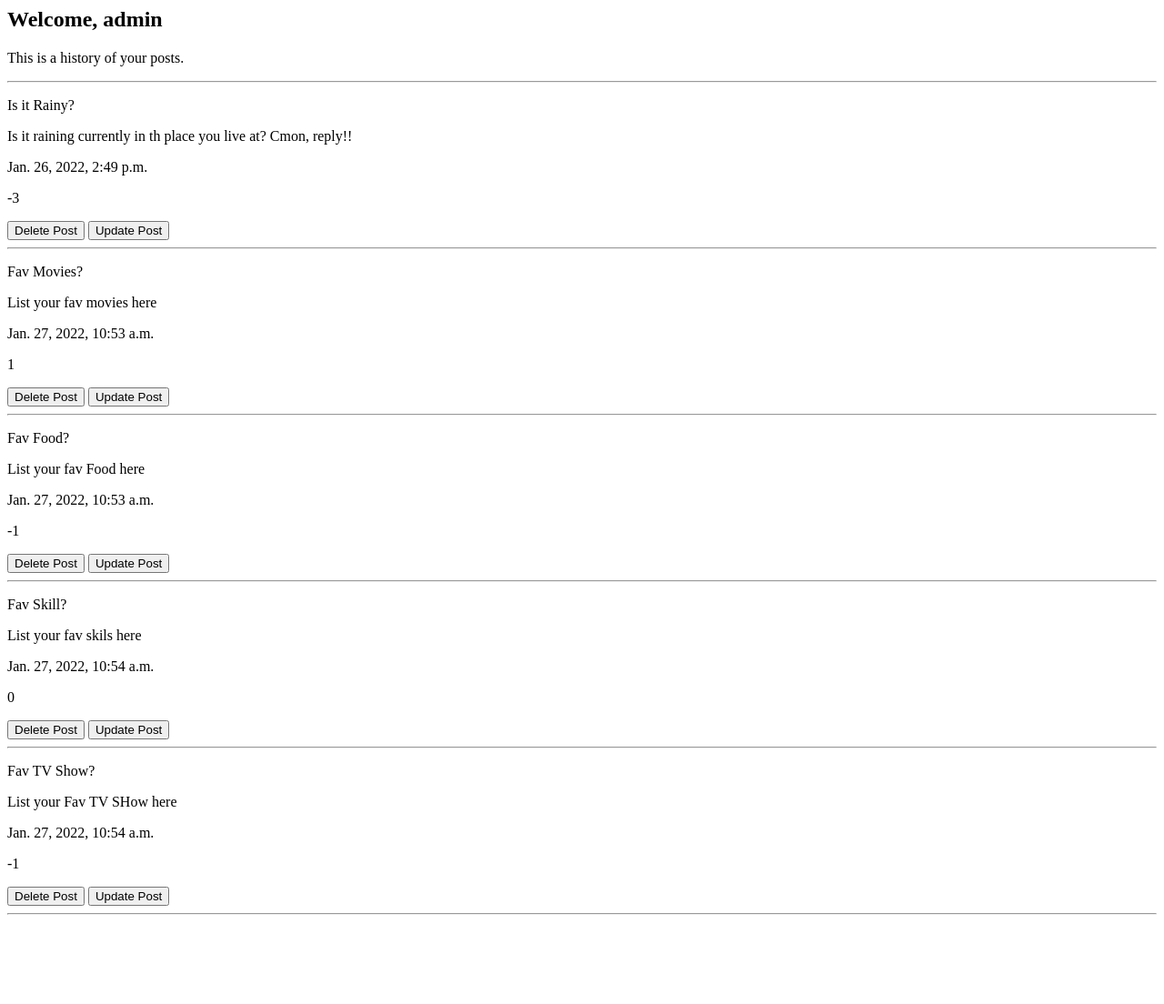
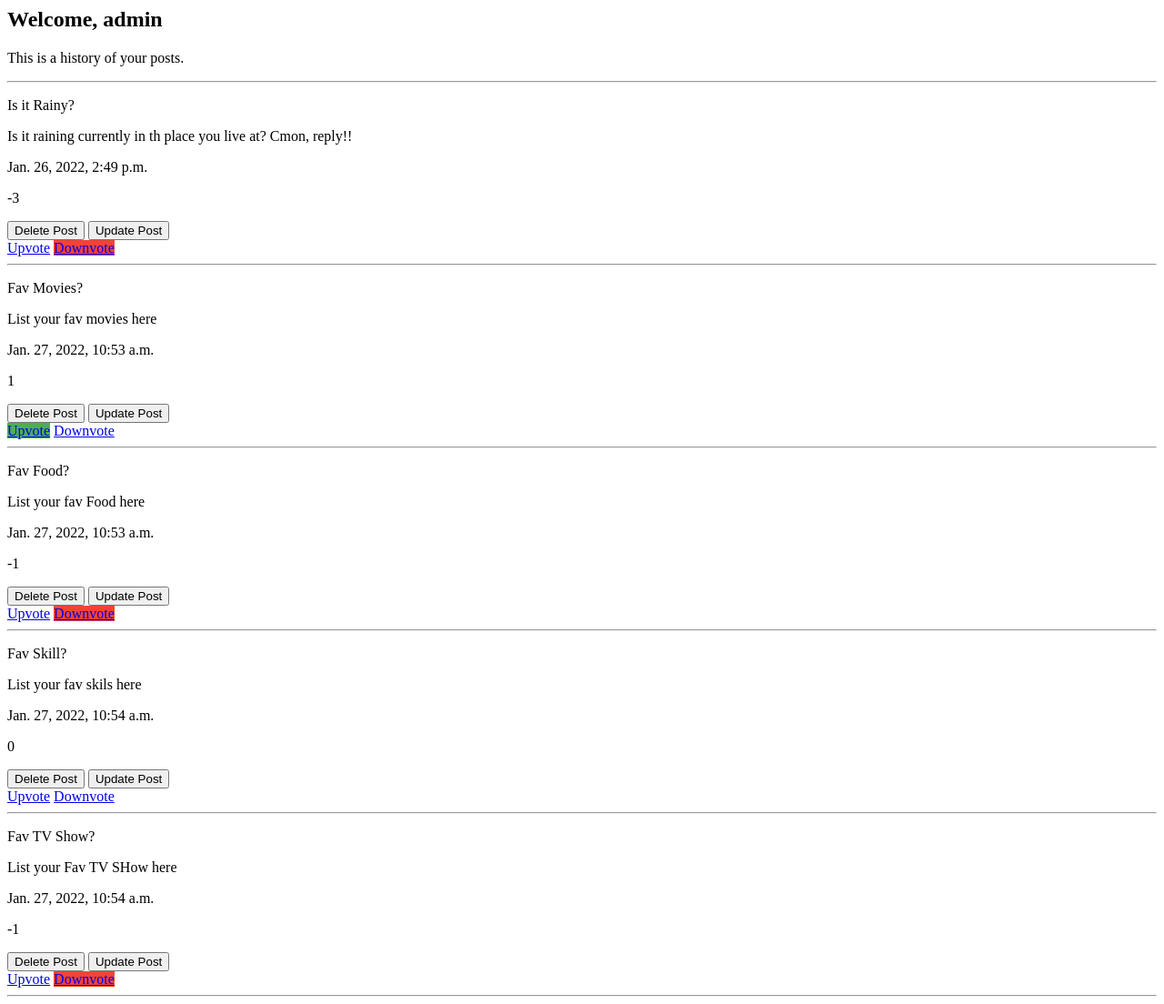
Before and after one commit to Vinayaka2k/reddit-clone, a Django app: page /reddit/profile/ in a window 1280 px wide. Shown: the whole page at 91% size. Before the commit the page ends 1006 px from the top, so only its background shows below. Run offline with Django 4.2, Linux system fonts and the light colour scheme; data comes from the database, SQL or seed files in the repository; both versions use the stored data as it was after the commit.

Commit message:
voting functionality added

```diff
--- a/reddit_clone_proj/reddit_app/models.py
+++ b/reddit_clone_proj/reddit_app/models.py
@@ -1,5 +1,5 @@
 from enum import unique
-from sqlite3 import IntegrityError
+from django.db import IntegrityError
 from django.db import models
 from django.contrib.auth.models import User
 
@@ -16,7 +16,13 @@ class Post(models.Model):
             self.votes += 1
             self.save()
         except IntegrityError:
-            return 'already_upvoted'
+            vote = self.vote_set.filter(user=user)
+            if vote[0].vote_type == False:
+                vote.update(vote_type=True)
+                self.votes += 2
+                self.save()
+            else:
+                return 'already_upvoted'
         return 'ok'
 
     def downvote(self, user):
@@ -25,14 +31,14 @@ class Post(models.Model):
             self.votes -= 1
             self.save()
         except IntegrityError:
-            return 'already_downvoted'
+            vote = self.vote_set.filter(user=user)
+            if vote[0].vote_type == True:
+                vote.update(vote_type=False)
+                self.votes -= 2
+                self.save()
+            else:
+                return 'already_downvoted'
         return 'ok'
-
-class Comment(models.Model):
-    text = models.TextField()
-    post = models.ForeignKey(Post, on_delete=models.CASCADE)
-    author = models.ForeignKey(User, on_delete=models.CASCADE)
-    created_at = models.DateTimeField(auto_now_add=True)
 
 class Vote(models.Model):
     user = models.ForeignKey(User, on_delete=models.CASCADE)
@@ -40,4 +46,10 @@ class Vote(models.Model):
     vote_type = models.BooleanField()
 
     class Meta:
-        unique_together = ('user', 'post',)
+        unique_together = ('user', 'post')
+
+class Comment(models.Model):
+    text = models.TextField()
+    post = models.ForeignKey(Post, on_delete=models.CASCADE)
+    author = models.ForeignKey(User, on_delete=models.CASCADE)
+    created_at = models.DateTimeField(auto_now_add=True)
--- a/reddit_clone_proj/reddit_app/urls.py
+++ b/reddit_clone_proj/reddit_app/urls.py
@@ -12,5 +12,8 @@ urlpatterns = [
     path("profile/", views.profile, name="profile"),
     path("post/<int:post_id>/delete", views.delete_post, name="delete_post"),
     path("post/<int:post_id>/update_helper", views.update_post_helper, name="update_post_helper"),
-    path("post/<int:post_id>/update", views.update_post, name="update_post")
+    path("post/<int:post_id>/update", views.update_post, name="update_post"),
+    path('post/<int:post_id>/upvote', views.upvote_post, name='upvote_post'),
+    path('post/<int:post_id>/downvote', views.downvote_post, name='downvote_post')
+
 ]
--- a/reddit_clone_proj/reddit_app/views.py
+++ b/reddit_clone_proj/reddit_app/views.py
@@ -1,7 +1,7 @@
 from django.shortcuts import render, get_object_or_404, redirect
 
 import reddit_app
-from .models import Post, Comment
+from .models import Post, Comment, Vote
 from django.contrib.auth.models import User
 
 def index(request):
@@ -10,18 +10,16 @@ def index(request):
 
 def create_post(request):
     user_obj = User.objects.get(pk=1)
-    # post_obj = Post.objects.create(
-    #                 title="Rainy?",
-    #                 text="Is it raining currently in th place you live at?",
-    #                 author = user_obj
-    #             )
-    # print(post_obj.id)
-    # print(Post.objects.all()[0].text)
-    # print(Post.objects.all())
-    # post = Post.objects.get(pk=9)
-    # post.comment_set.create(text='im in australia and its very hot here', post=post, author=user_obj)
-    # post.comment_set.create(text='not rainy, there are some clouds though!', post=post, author=user_obj)
-    # post.comment_set.create(text='raining all day here at india', post=post, author=user_obj)
+    post_obj = Post.objects.create(
+                    title="Fav TV Show?",
+                    text="List your TV SHow here",
+                    author = user_obj
+                )
+    print(Post.objects.all())
+    post = Post.objects.get(pk=11)
+    post.comment_set.create(text='Friends', post=post, author=user_obj)
+    post.comment_set.create(text='Others', post=post, author=user_obj)
+    post.comment_set.create(text='I dont watch TV  ', post=post, author=user_obj)
 
     # print(post.comment_set.all())
     return render(request, "reddit_app/index.html", {})
@@ -44,6 +42,15 @@ def comment(request, post_id):
 def profile(request):
     user_obj = User.objects.get(pk=1)
     posts = Post.objects.filter(author=user_obj)
+    # votes = Vote.objects.filter(user=user_obj).values()
+    vote_list = []
+    for post in posts:
+        try:
+            vote = Vote.objects.get(user=user_obj, post=post).vote_type
+        except Vote.DoesNotExist:
+            vote = None
+        vote_list.append(vote)
+    posts = zip(posts, vote_list)
     return render(request, 'reddit_app/profile.html', {'posts':posts, 'user':user_obj})
 
 def delete_post(request, post_id):
@@ -61,3 +68,23 @@ def update_post(request, post_id):
         text = request.POST["text"]
         Post.objects.filter(pk=post_id).update(title=title, text=text)
     return redirect("reddit_app:profile")
+
+def upvote_post(request, post_id):
+    post = get_object_or_404(Post, id=post_id)
+    user = User.objects.get(pk=1)
+    res = post.upvote(user)
+    # print(res)
+    # print(post.votes)
+    # print(Vote.objects.all().values())
+    # print(Vote.objects.all().delete())
+    return redirect("reddit_app:profile")
+
+def downvote_post(request, post_id):
+    post = get_object_or_404(Post, id=post_id)
+    user = User.objects.get(pk=1)
+    res = post.downvote(user)
+    # print(res)
+    # print(post.votes)
+    # print(Vote.objects.all().values())
+    # print(post.vote_set.values())
+    return redirect("reddit_app:profile")
--- a/reddit_clone_proj/reddit_clone_proj/settings.py
+++ b/reddit_clone_proj/reddit_clone_proj/settings.py
@@ -119,7 +119,11 @@ USE_TZ = True
 # Static files (CSS, JavaScript, Images)
 # https://docs.djangoproject.com/en/4.0/howto/static-files/
 
-STATIC_URL = 'static/'
+STATIC_URL = '/static/'
+
+STATICFILES_DIRS = [
+    ("", os.path.join(BASE_DIR, "static/")),
+]
 
 # Default primary key field type
 # https://docs.djangoproject.com/en/4.0/ref/settings/#default-auto-field
--- /dev/null
+++ b/reddit_clone_proj/static/css/style.css
@@ -0,0 +1,7 @@
+.upvote{
+    background-color: #4CAF50;
+}
+
+.downvote{
+    background-color: #f44336;
+}
--- a/reddit_clone_proj/templates/reddit_app/profile.html
+++ b/reddit_clone_proj/templates/reddit_app/profile.html
@@ -1,3 +1,6 @@
+{% load static %}
+<link rel="stylesheet" href="{% static 'css/style.css' %}" />
+
 <div>
     <h2>Welcome, {{user.username}} </h2>
     <p>This is a history of your posts.</p>
@@ -5,14 +8,17 @@
 
 <div>
     <hr>
-    {% if posts.count %}
-        {% for post in posts %}
+    {% if posts %}
+        {% for post, vote in posts %}
             <p> {{ post.title }} </p>
             <p> {{ post.text }} </p>
             <p> {{ post.created_at }} </p>
             <p> {{ post.votes }} </p>
             <a href="{% url 'reddit_app:delete_post' post.id %}"><button>Delete Post</button></a>
             <a href="{% url 'reddit_app:update_post_helper' post.id %}"><button>Update Post</button></a>
+            <br>
+            <a href="{% url 'reddit_app:upvote_post' post.id %}" class="{% if vote == True %}upvote{% endif %}" role="button">Upvote</a>
+            <a href="{% url 'reddit_app:downvote_post' post.id %}" class="{% if vote == False %}downvote{% endif %}" role="button">Downvote</a>
             <hr>
         {% endfor %}
     {% else %}
```
Also changed, not shown: reddit_clone_proj/db.sqlite3, reddit_clone_proj/reddit_app/migrations/0002_vote.py (added), reddit_clone_proj/reddit_app/migrations/0003_alter_vote_unique_together.py (added), reddit_clone_proj/reddit_app/migrations/0004_alter_vote_unique_together.py (added), reddit_clone_proj/reddit_app/migrations/0005_alter_vote_unique_together.py (added), reddit_clone_proj/reddit_app/migrations/0006_alter_vote_unique_together.py (added), reddit_clone_proj/reddit_app/migrations/0007_alter_vote_unique_together.py (added), reddit_clone_proj/reddit_app/migrations/0008_alter_vote_unique_together.py (added).
